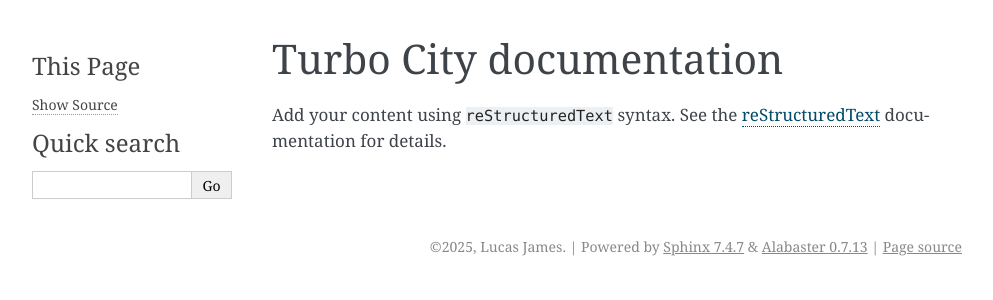
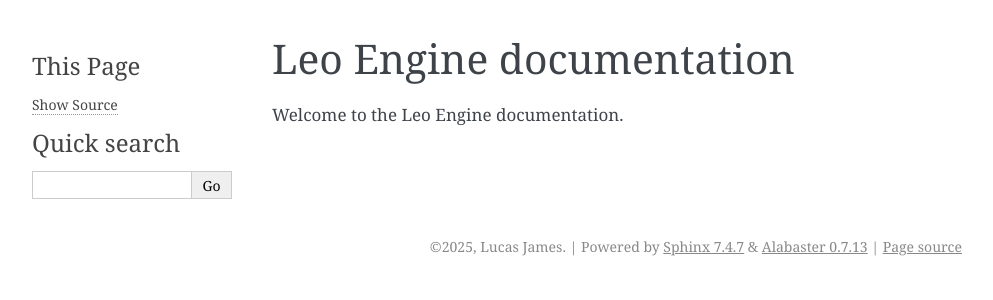
Before and after one commit to amongfiish/LeoEngine, a Sphinx documentation site: the page built from docs/source/index.rst, in a window 1280 px wide. Shown: the top 300 px of the page, without its empty margins (148-1141 px from the left). Built offline with Sphinx 7.4.7, drawn with Linux system fonts in a browser that asks for light colours.

Commit message:
update index

```diff
--- a/docs/source/index.rst
+++ b/docs/source/index.rst
@@ -1,15 +1,12 @@
-.. Turbo City documentation master file, created by
+.. Leo Engine documentation master file, created by
    sphinx-quickstart on Mon Apr  7 17:12:40 2025.
    You can adapt this file completely to your liking, but it should at least
    contain the root `toctree` directive.
 
-Turbo City documentation
+Leo Engine documentation
 ========================
 
-Add your content using ``reStructuredText`` syntax. See the
-`reStructuredText <https://www.sphinx-doc.org/en/master/usage/restructuredtext/index.html>`_
-documentation for details.
-
+Welcome to the Leo Engine documentation.
 
 .. toctree::
    :maxdepth: 2
```
